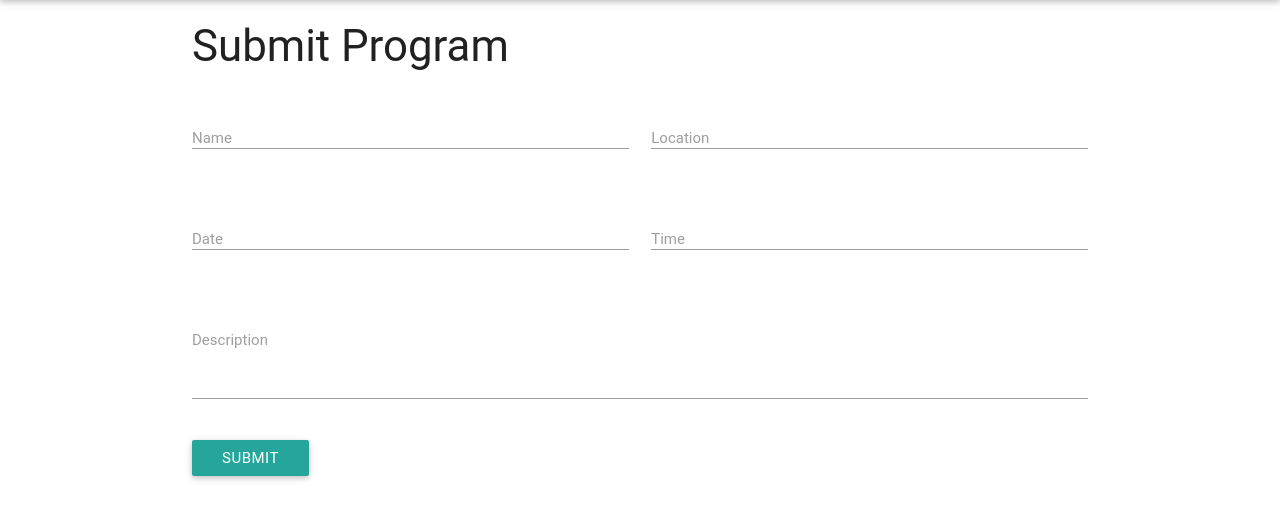
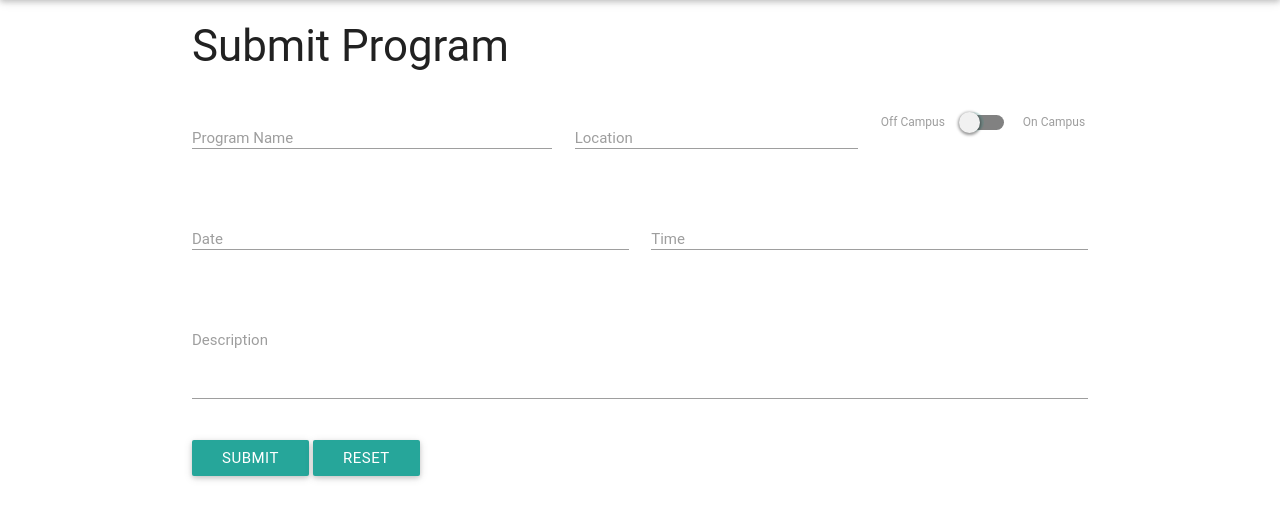
Before and after one commit to JGuyton501/RPDP, a Flask app: page /submit in a window 1280 px wide. Shown: the part 64-584 px from the top of the page. Run offline with Flask 2, Linux system fonts and the light colour scheme; some libraries are stand-ins or nearby versions; some web fonts are replaced.

Commit message:
updated submit template

```diff
--- a/templates/submit_program.html
+++ b/templates/submit_program.html
@@ -14,13 +14,24 @@
         <div class="row">
             <form class="col s12">
                 <div class="row">
-                    <div class="input-field col s6">
+                    <div class="input-field col s5">
                         <input id="name" type="text" class="validate">
-                        <label for="name">Name</label>
+                        <label for="name">Program Name</label>
                     </div>
-                    <div class="input-field col s6">
+                    <div class="input-field col s4">
                         <input id="location" type="text" class="validate">
                         <label for="location">Location</label>
+                    </div>
+                    <div class="col s3">
+                      <br>
+                      <div class="switch">
+                        <label>
+                          Off Campus
+                          <input type="checkbox">
+                          <span class="lever"></span>
+                          On Campus
+                        </label>
+                      </div>
                     </div>
                 </div>
                 <div class="row">
@@ -40,6 +51,7 @@
                     </div>
                 </div>
                 <a class="waves-effect waves-light btn" id="loginSubmit">Submit</a>
+                <button class="btn waves-effect waves-light" type="reset" name="action">Reset</button>
                 <!-- <input type="reset"> -->
             </form>
         </div>
@@ -49,7 +61,7 @@
 <script type="text/javascript">
   $('.datepicker').pickadate({
     selectMonths: true, // Creates a dropdown to control month
-    selectYears: 2 // Creates a dropdown of 2 years to control year
+    selectYears: 1 // Creates a dropdown of 2 years to control year
   });
 </script>
 
```
